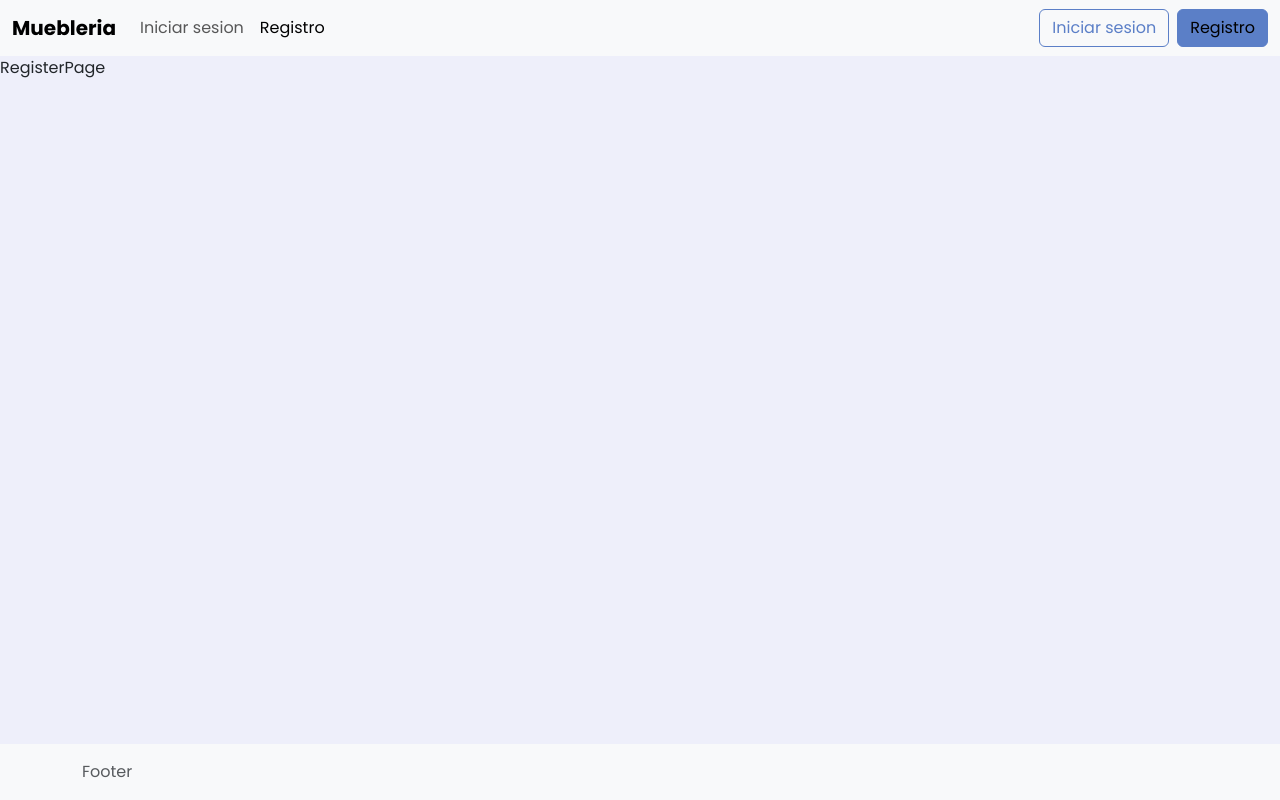
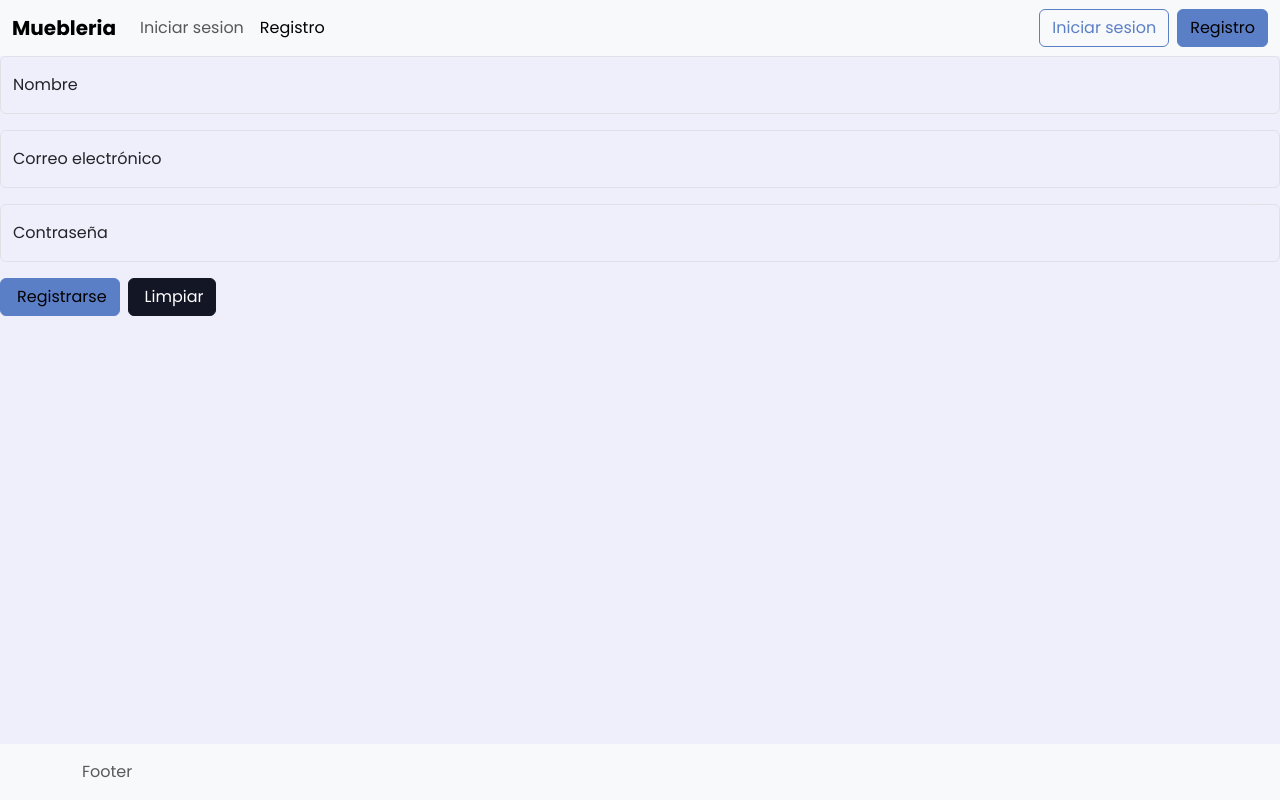
Before and after one commit to OmarMonroy080/Producto2Web, a React (Vite) app: page /register in a window 1280 px wide. Built offline with nearby package versions, Linux system fonts and the light colour scheme.

Commit message:
pagina de registro

```diff
--- a/src/pages/RegisterPage.jsx
+++ b/src/pages/RegisterPage.jsx
@@ -1,5 +1,108 @@
+import { useState } from 'react';
+import { useNavigate } from 'react-router-dom';
+import Swal from 'sweetalert2';
+
+const initialForm = {
+  name: '',
+  email: '',
+  password: '',
+};
+
 const RegisterPage = () => {
-  return ( <>RegisterPage</> );
-}
+  const [form, setForm] = useState(initialForm);
+  const navigate = useNavigate();
+
+  const handleChange = (e) => {
+    setForm({
+      ...form,
+      [e.target.name]: e.target.value,
+    });
+  };
+
+  const handleSubmit = (e) => {
+    e.preventDefault();
+
+    if (!form.name || !form.email || !form.password) {
+      Swal.fire({
+        title: 'Oops...',
+        text: 'Uno o más campos están vacíos',
+        icon: 'warning',
+        confirmButtonColor: 'var(--bs-primary)',
+        confirmButtonText: 'Entiendo',
+      });
+      return;
+    }
+
+
+    navigate('/dashboard', {
+      replace: true,
+      state: { logged: true, email: form.email },
+    });
+
+    handleReset();
+  };
+
+  const handleReset = () => {
+    setForm(initialForm);
+  };
+
+  return (
+    <>
+      <form onSubmit={handleSubmit}>
+        <div className="form-floating mb-3">
+          <input
+            type="text"
+            className="form-control"
+            id="name"
+            name="name"
+            placeholder="Nombre"
+            onChange={handleChange}
+            value={form.name}
+          />
+          <label htmlFor="name">Nombre</label>
+        </div>
+
+        <div className="form-floating mb-3">
+          <input
+            type="email"
+            className="form-control"
+            id="email"
+            name="email"
+            placeholder="Correo electrónico"
+            onChange={handleChange}
+            value={form.email}
+          />
+          <label htmlFor="email">Correo electrónico</label>
+        </div>
+
+        <div className="form-floating mb-3">
+          <input
+            type="password"
+            className="form-control"
+            id="password"
+            name="password"
+            placeholder="Contraseña"
+            onChange={handleChange}
+            value={form.password}
+          />
+          <label htmlFor="password">Contraseña</label>
+        </div>
+
+        <button className="btn btn-primary me-1" type="submit">
+          <i className="fa-solid fa-paper-plane me-1"></i>
+          Registrarse
+        </button>
+
+        <button
+          className="btn btn-secondary mx-1"
+          type="reset"
+          onClick={handleReset}
+        >
+          <i className="fa-solid fa-broom me-1"></i>Limpiar
+        </button>
+      </form>
+    </>
+  );
+};
 
 export default RegisterPage;
```
